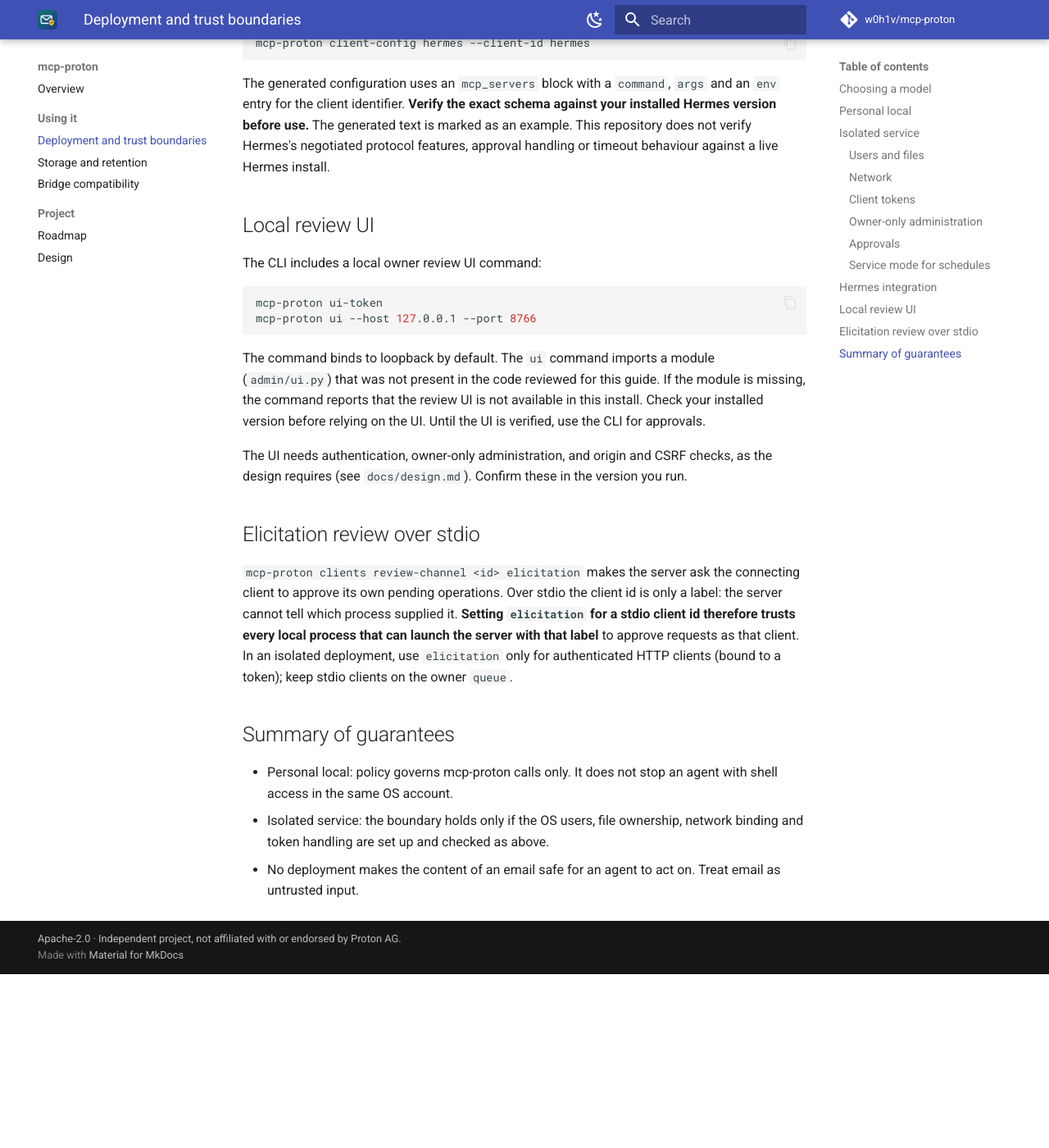
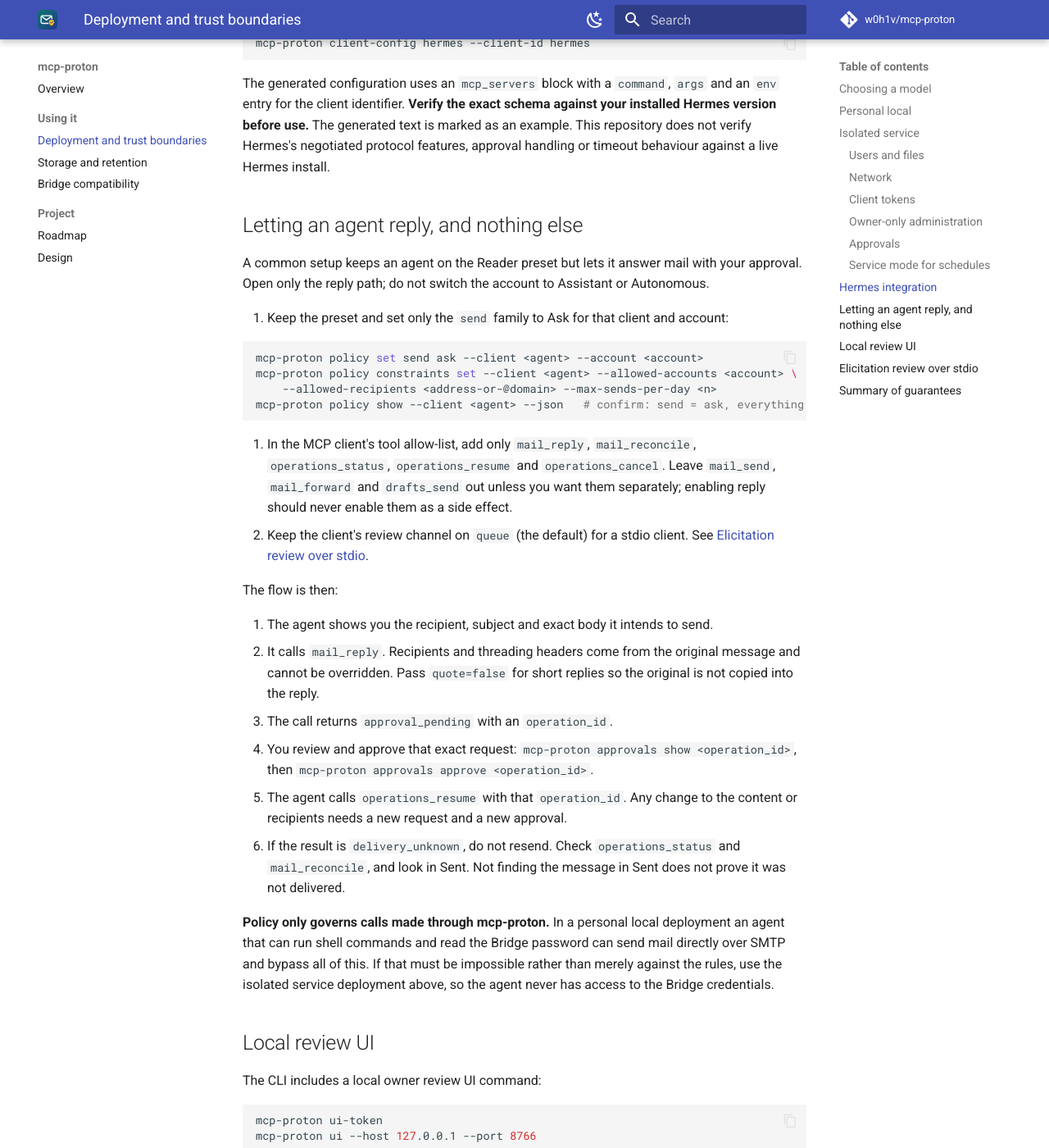
Before and after one commit to w0h1v/mcp-proton, an MkDocs documentation site: the page built from docs/deployment.md, in a window 1280 px wide and 1400 px high, scrolled down 3905 px. Shown: the whole window at 82% size. Built offline with MkDocs 1.6.1 and Material for MkDocs 9.7.7, drawn with Linux system fonts in a browser that asks for light colours; comment, search, counter and statistics services are not loaded; before the commit the page ends 5093 px from its top, so only the background shows below that.

Commit message:
Clarify reply safety: tests, quote default, reply-only deployment guide (#8)
- Test that mail_reply rejects caller-supplied recipients, replies only to
  the original sender with threading headers, honours quote=false, and is
  subject to the recipient allow-list.
- State in the mail_reply tool description that recipients cannot be
  overridden and that quote defaults to true.
- Document a narrow reply-only setup: send=ask, recipient and daily caps,
  a minimal tool allow-list, the owner approval flow, delivery_unknown
  handling, and why policy does not bind a client holding Bridge credentials.


Claude-Session: https://claude.ai/code/session_014zG2rmte8YBxQM9qFHV7rf

Co-authored-by: Claude <noreply@anthropic.com>

````diff
--- a/docs/deployment.md
+++ b/docs/deployment.md
@@ -120,6 +120,33 @@ mcp-proton client-config hermes --client-id hermes
 
 The generated configuration uses an `mcp_servers` block with a `command`, `args` and an `env` entry for the client identifier. **Verify the exact schema against your installed Hermes version before use.** The generated text is marked as an example. This repository does not verify Hermes's negotiated protocol features, approval handling or timeout behaviour against a live Hermes install.
 
+## Letting an agent reply, and nothing else
+
+A common setup keeps an agent on the Reader preset but lets it answer mail with your approval. Open only the reply path; do not switch the account to Assistant or Autonomous.
+
+1. Keep the preset and set only the `send` family to Ask for that client and account:
+
+   ```sh
+   mcp-proton policy set send ask --client <agent> --account <account>
+   mcp-proton policy constraints set --client <agent> --allowed-accounts <account> \
+       --allowed-recipients <address-or-@domain> --max-sends-per-day <n>
+   mcp-proton policy show --client <agent> --json   # confirm: send = ask, everything else unchanged
+   ```
+
+2. In the MCP client's tool allow-list, add only `mail_reply`, `mail_reconcile`, `operations_status`, `operations_resume` and `operations_cancel`. Leave `mail_send`, `mail_forward` and `drafts_send` out unless you want them separately; enabling reply should never enable them as a side effect.
+3. Keep the client's review channel on `queue` (the default) for a stdio client. See [Elicitation review over stdio](#elicitation-review-over-stdio).
+
+The flow is then:
+
+1. The agent shows you the recipient, subject and exact body it intends to send.
+2. It calls `mail_reply`. Recipients and threading headers come from the original message and cannot be overridden. Pass `quote=false` for short replies so the original is not copied into the reply.
+3. The call returns `approval_pending` with an `operation_id`.
+4. You review and approve that exact request: `mcp-proton approvals show <operation_id>`, then `mcp-proton approvals approve <operation_id>`.
+5. The agent calls `operations_resume` with that `operation_id`. Any change to the content or recipients needs a new request and a new approval.
+6. If the result is `delivery_unknown`, do not resend. Check `operations_status` and `mail_reconcile`, and look in Sent. Not finding the message in Sent does not prove it was not delivered.
+
+**Policy only governs calls made through mcp-proton.** In a personal local deployment an agent that can run shell commands and read the Bridge password can send mail directly over SMTP and bypass all of this. If that must be impossible rather than merely against the rules, use the isolated service deployment above, so the agent never has access to the Bridge credentials.
+
 ## Local review UI
 
 The CLI includes a local owner review UI command:
````
Also changed, not shown: 2 other files.
